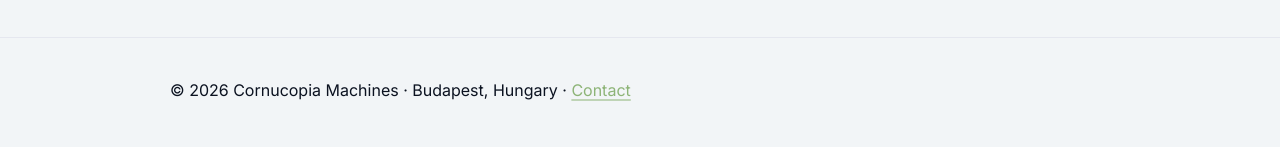
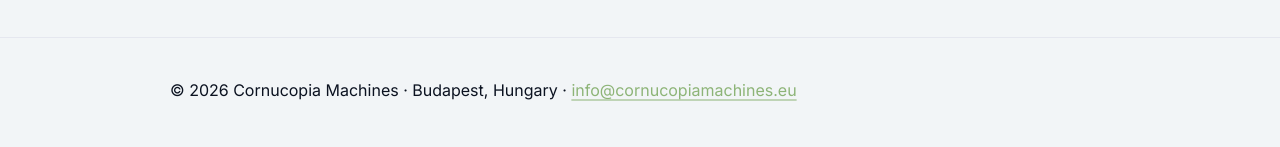
Before and after one commit to cornucopia-machines/legacy-website, an Eleventy site: page pages/index.njk in a window 1280 px wide. Shown: the part 401-548 px from the top of the page. Built offline with nearby package versions, Linux system fonts and the light colour scheme; Eleventy itself is replaced by a stand-in of ours; files that its build step writes are made by us from their sources.

Commit message:
Show email address in footer

```diff
--- a/_includes/base.njk
+++ b/_includes/base.njk
@@ -43,7 +43,7 @@
 
     <footer class="site-footer">
       <div class="container">
-        <p>© {{ site.year }} Cornucopia Machines · Budapest, Hungary · <a href="mailto:founders@cornucopiamachines.eu">Contact</a></p>
+        <p>© {{ site.year }} Cornucopia Machines · Budapest, Hungary · <a href="mailto:info@cornucopiamachines.eu">info@cornucopiamachines.eu</a></p>
       </div>
     </footer>
     <script src="/assets/theme.js" defer></script>
```
